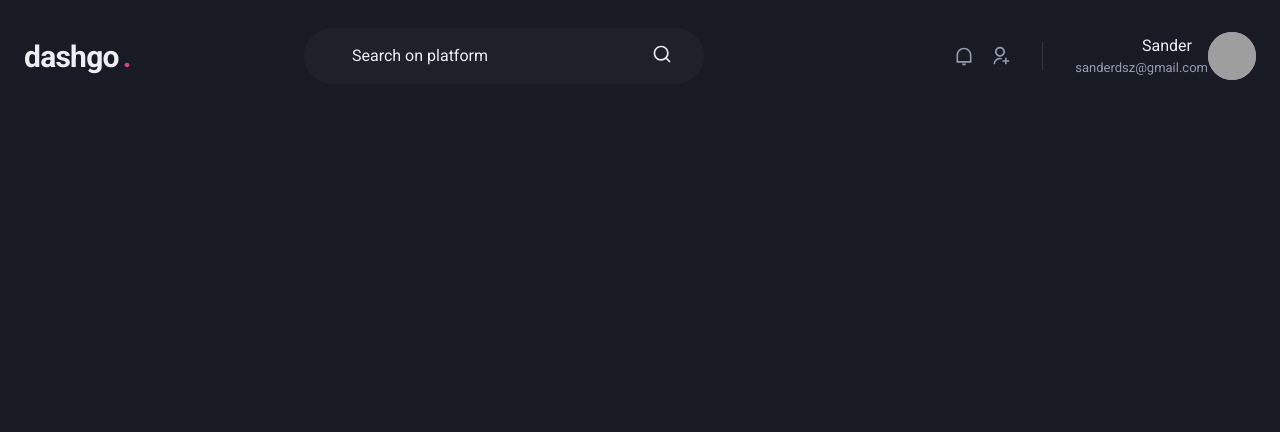
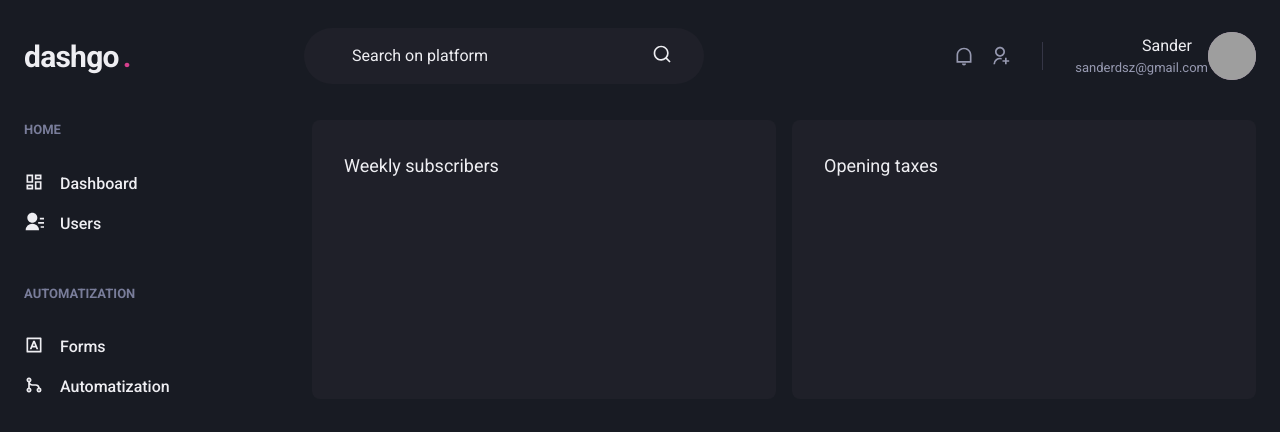
Before and after one commit to sanderdsz/dashgo, a Next.js app: page /dashboard in a window 1280 px wide. Shown: the top 432 px of the page. Built offline with nearby package versions, Linux system fonts and the light colour scheme; grey boxes are pictures that could not be loaded.

Commit message:
sidebar component started

```diff
--- /dev/null
+++ b/src/components/Sidebar.tsx
@@ -0,0 +1,110 @@
+import {Box, Icon, Link, Stack, Text} from "@chakra-ui/react";
+import {RiContactsFill, RiDashboardLine, RiGitMergeLine, RiInputMethodLine} from "react-icons/ri";
+
+export function Sidebar () {
+  return (
+    <>
+      <Box
+        as='aside'
+        w='64'
+        mr='8'
+      >
+        <Stack
+          spacing='12'
+          align='flex-start'
+        >
+          <Box>
+            <Text
+              fontWeight='bold'
+              color='gray.400'
+              fontSize='small'
+            >
+              HOME
+            </Text>
+            <Stack
+              spacing='4'
+              mt='8'
+              align='stretch'
+            >
+              <Link
+                display='flex'
+                align='center'
+              >
+                <Icon
+                  as={RiDashboardLine}
+                  fontSize='20'
+                />
+                <Text
+                  ml='4'
+                  fontWeight='medium'
+                >
+                  Dashboard
+                </Text>
+              </Link>
+              <Link
+                display='flex'
+                align='center'
+              >
+                <Icon
+                  as={RiContactsFill}
+                  fontSize='20'
+                />
+                <Text
+                  ml='4'
+                  fontWeight='medium'
+                >
+                  Users
+                </Text>
+              </Link>
+            </Stack>
+          </Box>
+          <Box>
+            <Text
+              fontWeight='bold'
+              color='gray.400'
+              fontSize='small'
+            >
+              AUTOMATIZATION
+            </Text>
+            <Stack
+              spacing='4'
+              mt='8'
+              align='stretch'
+            >
+              <Link
+                display='flex'
+                align='center'
+              >
+                <Icon
+                  as={RiInputMethodLine}
+                  fontSize='20'
+                />
+                <Text
+                  ml='4'
+                  fontWeight='medium'
+                >
+                  Forms
+                </Text>
+              </Link>
+              <Link
+                display='flex'
+                align='center'
+              >
+                <Icon
+                  as={RiGitMergeLine}
+                  fontSize='20'
+                />
+                <Text
+                  ml='4'
+                  fontWeight='medium'
+                >
+                  Automatization
+                </Text>
+              </Link>
+            </Stack>
+          </Box>
+        </Stack>
+      </Box>
+    </>
+  )
+}
--- a/src/pages/dashboard.tsx
+++ b/src/pages/dashboard.tsx
@@ -1,9 +1,56 @@
 import { Header } from '../components/Header'
+import {Box, Flex, SimpleGrid, Text} from "@chakra-ui/react";
+import {Sidebar} from "../components/Sidebar";
 
 export default function Dashboard () {
  return (
-   <>
+   <Flex
+    direction='column'
+    h='100vh'
+   >
     <Header />
-   </>
+     <Flex
+      w='100%'
+      my='6'
+      maxWidth={1480}
+      mx='auto'
+      px='6'
+     >
+      <Sidebar />
+       <SimpleGrid
+         flex='1'
+         gap='4'
+         minChildWidth='320px'
+         align='flex-start'
+       >
+         <Box
+           p='8'
+           bgColor='gray.800'
+           borderRadius={8}
+           //pb='4'
+         >
+            <Text
+              fontSize='lg'
+              mb='4'
+            >
+              Weekly subscribers
+            </Text>
+         </Box>
+         <Box
+           p='8'
+           bgColor='gray.800'
+           borderRadius={8}
+           //pb='4'
+         >
+           <Text
+             fontSize='lg'
+             mb='4'
+           >
+             Opening taxes
+           </Text>
+         </Box>
+       </SimpleGrid>
+     </Flex>
+   </Flex>
  )
 }
```
